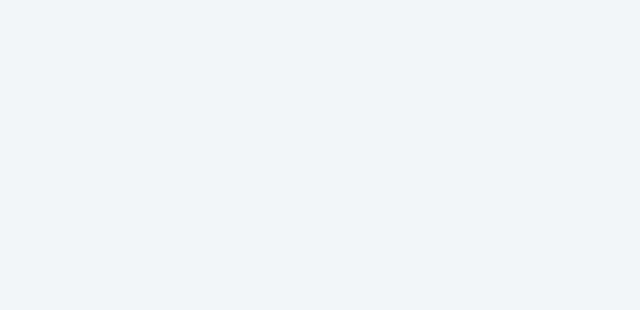
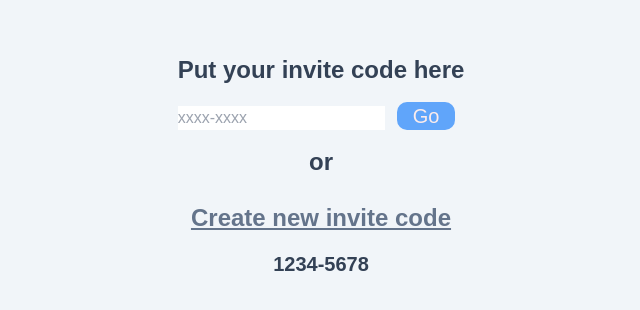
Before and after one commit to alexcsia/Hangman-Website, a Next.js app: page /play/connect in a window 1280 px wide. Shown: the part 234-544 px from the top of the page, without its empty margins (319-959 px from the left). Built offline with nearby package versions, Linux system fonts and the light colour scheme.

Commit message:
refactoring + add connect page

```diff
--- a/app/components/HomePageMenu.tsx
+++ b/app/components/HomePageMenu.tsx
@@ -5,9 +5,7 @@ const HomePageMenu = () => {
   return (
     <>
       <div className="bg-inherit flex items-center justify-center my-17 w-1/3 mx-auto">
-        <header className="text-center text-4xl font-semibold text-gray-700 ">
-          How's it hanging?
-        </header>
+        <header className="format-header !text-4xl ">How's it hanging?</header>
       </div>
 
       <div className="flex flex-col space-y-4 mx-auto my-10 w-1/4">
--- a/app/components/LoginForm.tsx
+++ b/app/components/LoginForm.tsx
@@ -6,9 +6,7 @@ const LoginForm = () => {
     <>
       <div className="bg-slate-300 mx-auto my-52 w-1/4 h-80 flex flex-col items-center justify-center rounded">
         <form className="flex flex-col items-center justify-center ">
-          <label className="mb-2 text-2xl font-semibold text-slate-700">
-            Login
-          </label>
+          <header className="mt-4 format-text mb-2 format-header">Login</header>
           <label className="text-left w-full my-2 text-slate-700">
             Username
           </label>
--- a/app/components/SignUpForm.tsx
+++ b/app/components/SignUpForm.tsx
@@ -4,9 +4,9 @@ import Link from "next/link";
 const SignUpForm = () => {
   return (
     <div className="bg-slate-300 mx-auto my-auto w-1/3 h-3/4 flex flex-col items-center justify-center rounded">
-      <label className="mb-12 text-3xl font-semibold text-slate-700">
+      <header className="mb-10 !text-3xl format-header">
         Create an account
-      </label>
+      </header>
       <form className="flex flex-col items-center justify-center mb-10">
         <label className="text-left w-full my-2 text-slate-700">Username</label>
         <input
--- a/app/globals.css
+++ b/app/globals.css
@@ -28,6 +28,10 @@ main {
   @apply block font-semibold py-2 text-center bg-blue-400 text-white rounded hover:bg-teal-600;
 }
 
+.format-header {
+  @apply text-2xl font-semibold text-slate-700 text-center;
+}
+
 button {
   background-color: rgb(96, 165, 250);
   border-radius: 10px;
--- a/app/play/connect/page.tsx
+++ b/app/play/connect/page.tsx
@@ -3,7 +3,28 @@ import React from "react";
 const ConnectPage = () => {
   return (
     <main>
-      <div></div>
+      <div>
+        <header className="format-header">Put your invite code here</header>
+        <form>
+          <input placeholder="xxxx-xxxx"></input>
+          <button
+            type="submit"
+            className="my-4 ml-3 w-auto px-4 font-medium text-xl"
+          >
+            Go
+          </button>
+        </form>
+      </div>
+      <div className="  flex flex-col items-center">
+        <header className="format-header">or</header>
+        <br></br>
+        <header className=" !text-slate-500 underline format-header ">
+          Create new invite code
+        </header>
+        <label className="font-semibold text-slate-700 text-xl pt-4">
+          1234-5678
+        </label>
+      </div>
     </main>
   );
 };
```
